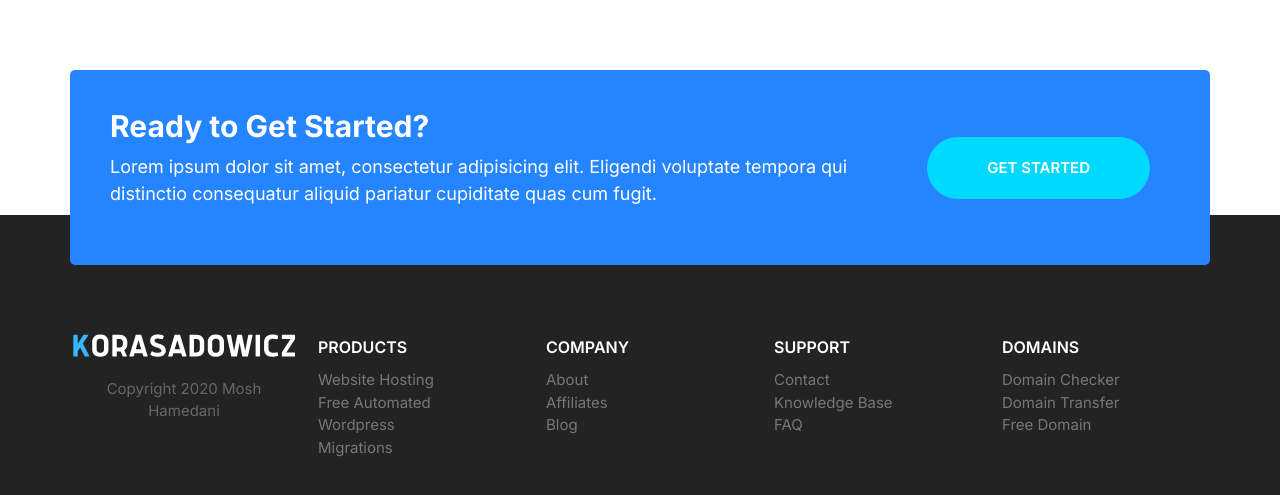
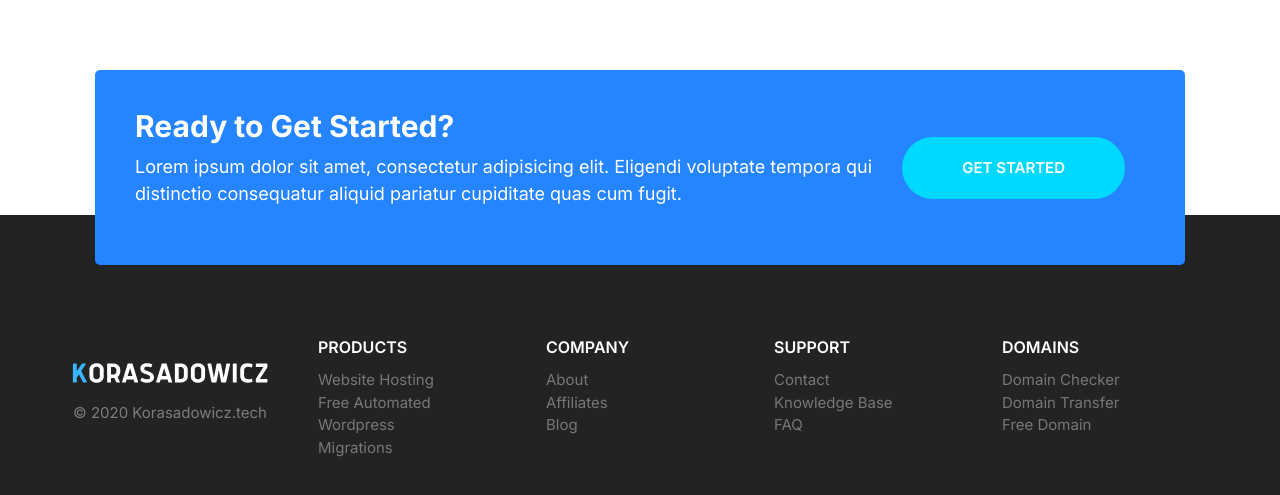
Before and after one commit to KoraDigital/kora, a website built with Parcel: page index.html in a window 1280 px wide. Shown: the part 5695-6190 px from the top of the page. Built offline with nearby package versions, Linux system fonts and the light colour scheme.

Commit message:
fixed Footer

```diff
--- a/css/styles.css
+++ b/css/styles.css
@@ -543,6 +543,7 @@ a {
 .callout {
   padding: 4rem;
   border-radius: 5px;
+  margin: 0 2.5rem;
 }
 
 .callout--primary {
@@ -859,9 +860,11 @@ a {
 }
 
 .footer__copyright {
-  font-size: 2.1rem;
+  font-size: 2rem;
+  font-weight: 100px;
   color: #fff;
-  opacity: 0.3;
+  opacity: 0.4;
+
 }
 
 @media screen and (min-width: 768px) {
@@ -883,7 +886,8 @@ a {
 
   .footer__brand {
     order: -1;
-    margin-top: 1rem;
+    margin-top: 4rem;
+    max-width: 200px;
   }
 
   .footer__copyright {
--- a/index.html
+++ b/index.html
@@ -462,7 +462,7 @@
         </section>
         <div class="footer__brand">
           <img src="/images/korasadowicz.svg" alt="" />
-          <p class="footer__copyright">Copyright 2020 Mosh Hamedani</p>
+          <p class="footer__copyright">&copy; 2020 Korasadowicz.tech</p>
         </div>
       </div>
     </footer>
```
